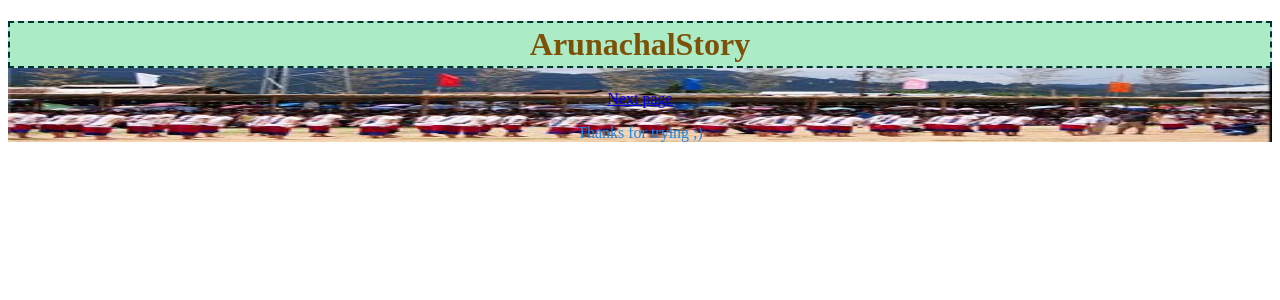
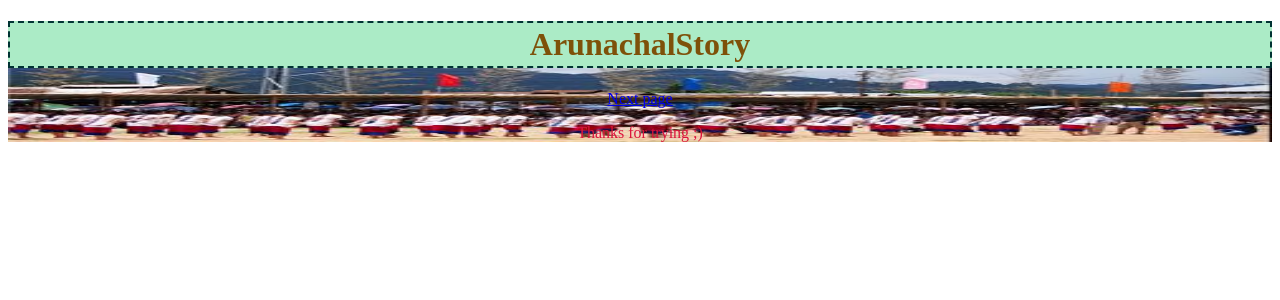
Before and after one commit to hageduri/nosehairy, a PHP site: page / in a window 1280 px wide. Shown: the top 300 px of the page. Run offline with PHP 8.4, Linux system fonts and the light colour scheme.

Commit message:
Update stylesheet.css

```diff
--- a/stylesheet/stylesheet.css
+++ b/stylesheet/stylesheet.css
@@ -3,7 +3,7 @@ body{
  				font-family: Showcard Gothic;
 
 			font-size: 28;
-			color: #1E88E5;
+			color: #DC143C;
 		}
 .bgimg{
 
```
